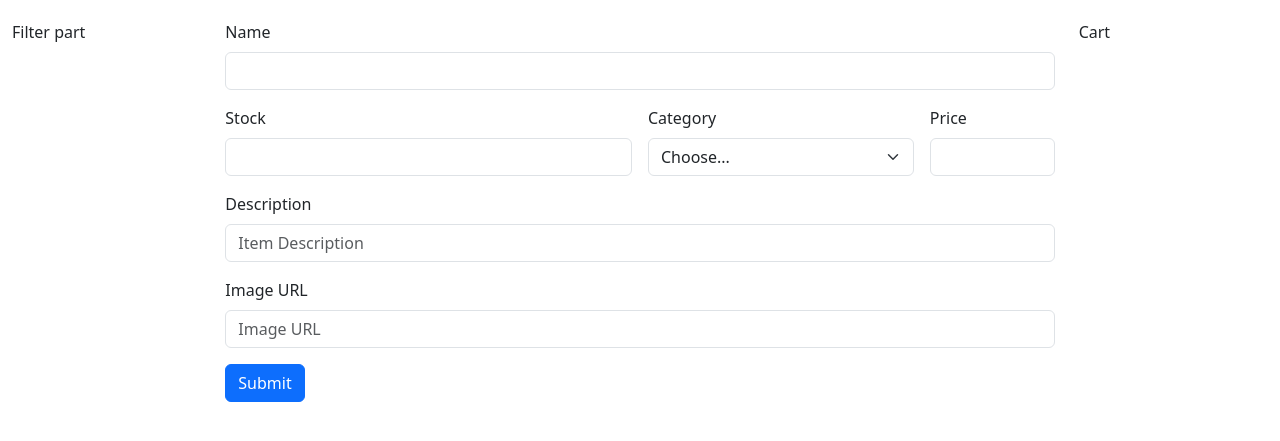
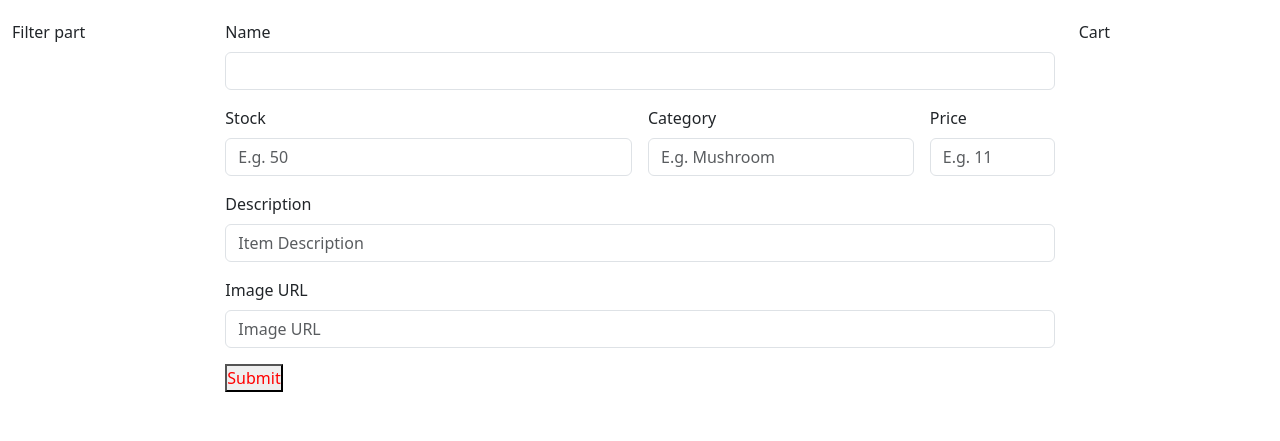
Before and after one commit to samuelsongg/INF2003_Project, a Flask app: page /add_item in a window 1280 px wide. Shown: the part 56-497 px from the top of the page. Run offline with Flask 3, Linux system fonts and the light colour scheme; some libraries are stand-ins or nearby versions.

Commit message:
Added placeholders

```diff
--- a/static/css/main.css
+++ b/static/css/main.css
@@ -290,3 +290,13 @@ td {
     padding: 0px 5px 5px 5px;
     background-color: rgb(202, 215, 219);
   }
+
+  .add-item-form {
+    display: flex;
+  }
+
+  .add-item-submit-btn {
+    color: red;
+    align-items: right;
+    justify-content: right;
+  }
--- a/templates/add_item.html
+++ b/templates/add_item.html
@@ -10,7 +10,7 @@
     <div class="row">
       <div class="col-md-2">Filter part</div>
 
-      <div class="col-md-8">
+      <div class="col-md-8 add-item-form">
 
         <form action="/add_item" method="POST"  class="row g-3">
             <div class="col-12">
@@ -20,20 +20,15 @@
 
             <div class="col-md-6">
               <label for="productStock" class="form-label">Stock</label>
-              <input type="text" name="productStock" class="form-control" id="productStock">
+              <input type="text" name="productStock" class="form-control" id="productStock" placeholder="E.g. 50">
             </div>
             <div class="col-md-4">
               <label for="productCategory" class="form-label">Category</label>
-              <select id="productCategory" class="form-select" name="productCategory">
-                <option selected>Choose...</option>
-                <option>Leaf</option>
-                <option>Mushroom</option>
-                <option>Pepper</option>
-              </select>
+              <input type="text" name="productCategory" class="form-control" id="productCategory" placeholder="E.g. Mushroom">
             </div>
             <div class="col-md-2">
               <label for="productPrice" class="form-label">Price</label>
-              <input type="text" name="productPrice" class="form-control" id="productPrice">
+              <input type="text" name="productPrice" class="form-control" id="productPrice" placeholder="E.g. 11">
             </div>
 
             <div class="col-12">
@@ -47,7 +42,7 @@
             </div>
 
             <div class="col-12">
-              <button type="submit" class="btn btn-primary">Submit</button>
+              <button type="submit" class="add-item-submit-btn">Submit</button>
             </div>
           </form>
 
```
